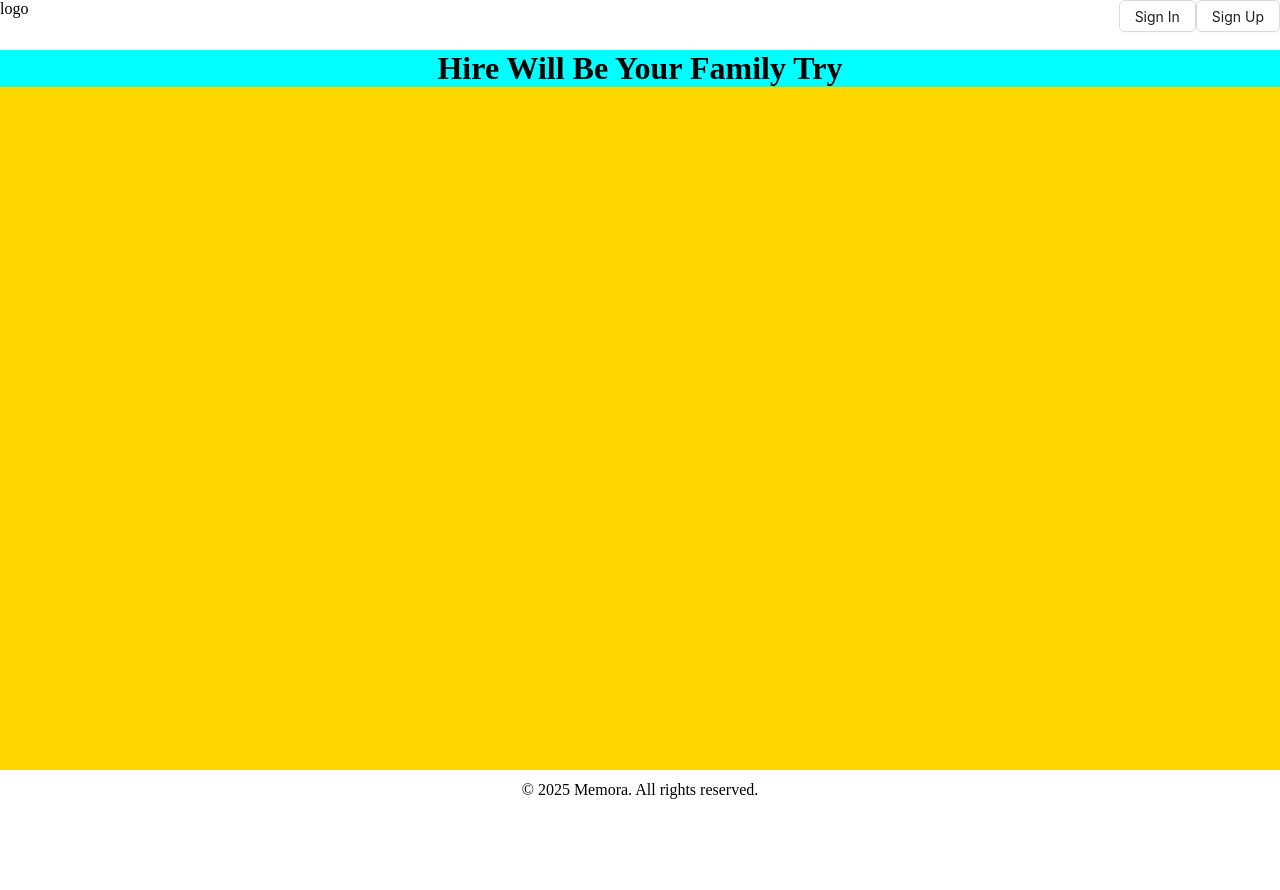
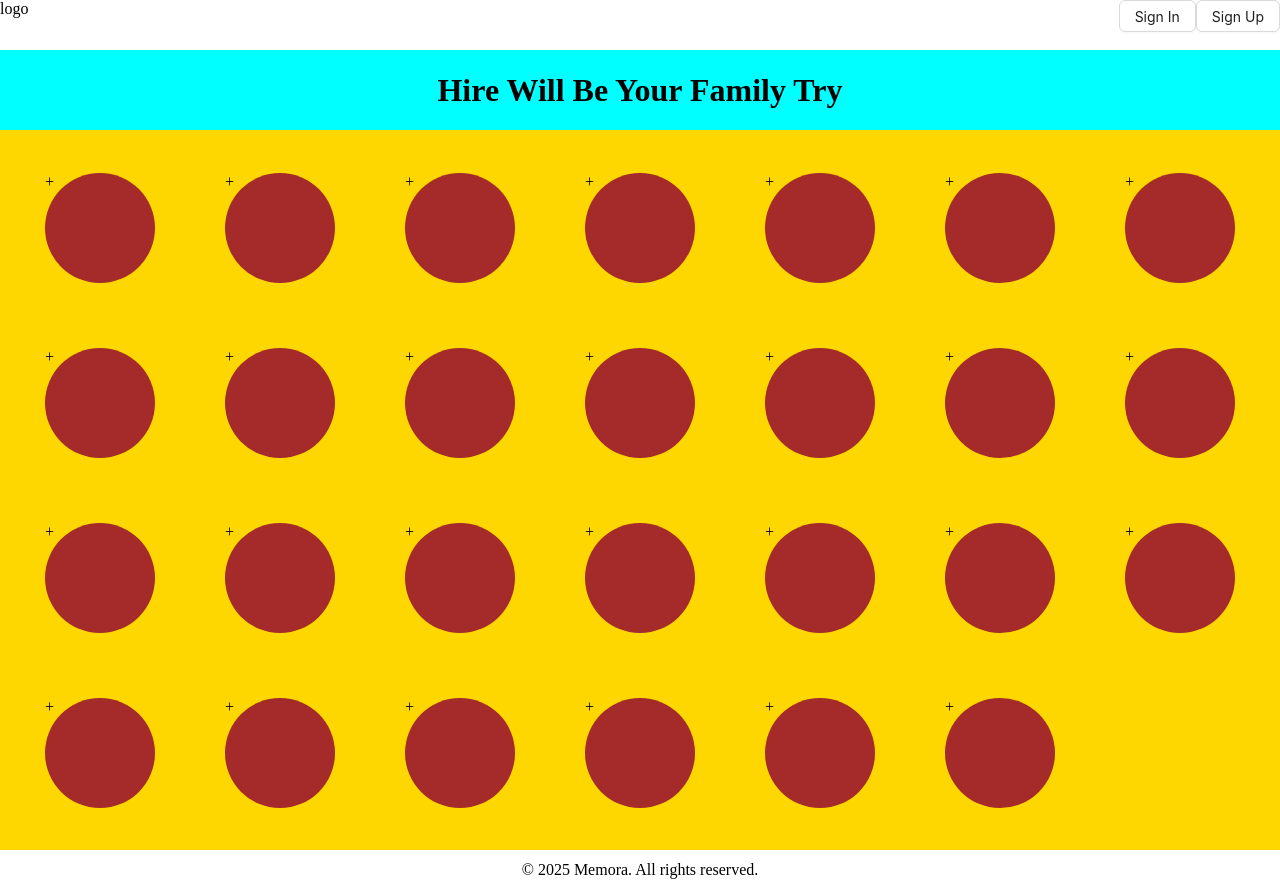
Before and after one commit to Nairi-Khachatryan/Memora, a React (Vite) app in the folder frontend/: page / in a window 1280 px wide. Before the commit the page ends 810 px from the top, so only its background shows below. Built offline with nearby package versions, Linux system fonts and the light colour scheme.

Commit message:
start implement home page

```diff
--- a/frontend/src/pages/auth/signIn/SignIn.module.scss
+++ b/frontend/src/pages/auth/signIn/SignIn.module.scss
@@ -5,3 +5,7 @@
   justify-content: center;
   align-items: center;
 }
+
+.input {
+  width: 300px;
+}
--- a/frontend/src/pages/auth/signIn/SignIn.tsx
+++ b/frontend/src/pages/auth/signIn/SignIn.tsx
@@ -53,7 +53,7 @@ export const SignIn: React.FC = () => {
               },
             ]}
           >
-            <Input />
+            <Input className={s.input} />
           </Form.Item>
 
           <Form.Item<FieldType>
@@ -61,7 +61,7 @@ export const SignIn: React.FC = () => {
             name="password"
             rules={[{ required: true, message: 'Please input your password!' }]}
           >
-            <Input.Password />
+            <Input.Password className={s.input} />
           </Form.Item>
           <Form.Item>
             <Button onClick={() => navigate(ROUTES.SIGN_UP)} type="link">
--- a/frontend/src/pages/auth/signUp/SignUp.module.scss
+++ b/frontend/src/pages/auth/signUp/SignUp.module.scss
@@ -5,3 +5,8 @@
   justify-content: center;
   align-items: center;
 }
+
+
+.input {
+  width: 300px;
+}
--- a/frontend/src/pages/auth/signUp/SignUp.tsx
+++ b/frontend/src/pages/auth/signUp/SignUp.tsx
@@ -63,7 +63,7 @@ export const SignUp: React.FC = () => {
               },
             ]}
           >
-            <Input />
+            <Input className={s.input} />
           </Form.Item>
 
           <Form.Item<FieldType>
@@ -75,7 +75,7 @@ export const SignUp: React.FC = () => {
               { max: 16, message: 'Password must be at most 16 characters' },
             ]}
           >
-            <Input.Password />
+            <Input.Password className={s.input} />
           </Form.Item>
 
           <Form.Item<FieldType>
@@ -87,7 +87,7 @@ export const SignUp: React.FC = () => {
               { max: 16, message: 'Password must be at most 16 characters' },
             ]}
           >
-            <Input.Password />
+            <Input.Password className={s.input} />
           </Form.Item>
 
           {error && <p style={{ color: 'red' }}>{error}</p>}
--- a/frontend/src/pages/home/Home.module.scss
+++ b/frontend/src/pages/home/Home.module.scss
@@ -1,18 +1,32 @@
 .homeContainer {
   display: flex;
+  flex-direction: column;
   width: 100vw;
-  height: 90vh;
-  flex-direction: column;
-}
-
-.tryContainer {
-  background-color: gold;
-  width: 100vw;
-  height: 100vh
+  height: 100vh; /* full screen */
 }
 
 .homeHeader {
   display: flex;
   justify-content: center;
+  align-items: center;
   background-color: aqua;
+  height: 10vh; /* header takes 10% */
 }
+
+.tryContainer {
+  background-color: gold;
+  display: grid;
+  grid-template-columns: repeat(auto-fill, minmax(150px, 1fr));
+  gap: 20px;
+  flex: 1;
+  padding: 20px;
+  box-sizing: border-box;
+}
+
+.avatarItem {
+  width: 110px;
+  height: 110px;
+  background-color: brown;
+  border-radius: 50%;
+  margin: auto; /* centers inside grid cell */
+}
--- a/frontend/src/pages/home/Home.tsx
+++ b/frontend/src/pages/home/Home.tsx
@@ -7,6 +7,33 @@ export const Home = () => {
         <h1>Hire Will Be Your Family Try</h1>
       </div>
       <div className={s.tryContainer}>
+        <div className={s.avatarItem}>+</div>
+        <div className={s.avatarItem}>+</div>
+        <div className={s.avatarItem}>+</div>
+        <div className={s.avatarItem}>+</div>
+        <div className={s.avatarItem}>+</div>
+        <div className={s.avatarItem}>+</div>
+        <div className={s.avatarItem}>+</div>
+        <div className={s.avatarItem}>+</div>
+        <div className={s.avatarItem}>+</div>
+        <div className={s.avatarItem}>+</div>
+        <div className={s.avatarItem}>+</div>
+        <div className={s.avatarItem}>+</div>
+        <div className={s.avatarItem}>+</div>
+        <div className={s.avatarItem}>+</div>
+        <div className={s.avatarItem}>+</div>
+        <div className={s.avatarItem}>+</div>
+        <div className={s.avatarItem}>+</div>
+        <div className={s.avatarItem}>+</div>
+        <div className={s.avatarItem}>+</div>
+        <div className={s.avatarItem}>+</div>
+        <div className={s.avatarItem}>+</div>
+        <div className={s.avatarItem}>+</div>
+        <div className={s.avatarItem}>+</div>
+        <div className={s.avatarItem}>+</div>
+        <div className={s.avatarItem}>+</div>
+        <div className={s.avatarItem}>+</div>
+        <div className={s.avatarItem}>+</div>
       </div>
     </div>
   );
```
Also changed, not shown: frontend/src/App.tsx (+9 -9 lines).
